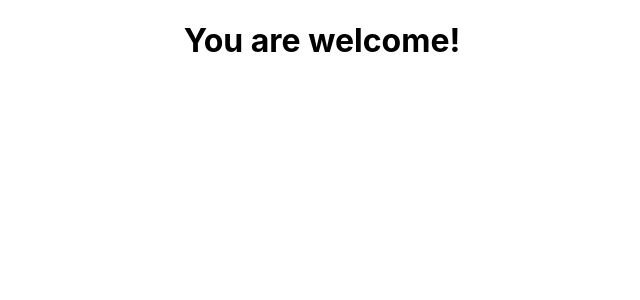
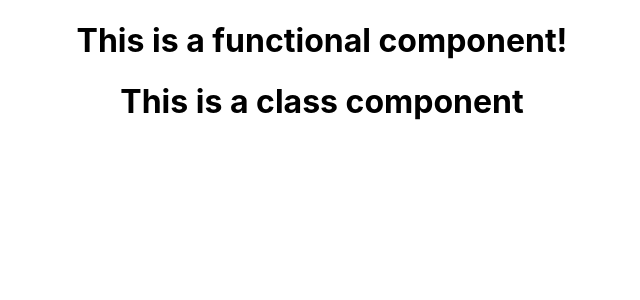
Before and after one commit to Arkoholic/schoolwebsite, a React (Create React App) app: page / in a window 1280 px wide. Shown: the top 300 px of the page, without its empty margins (318-958 px from the left). Built offline with nearby package versions, Linux system fonts and the light colour scheme.

Commit message:
more learning

```diff
--- a/src/App.js
+++ b/src/App.js
@@ -1,11 +1,13 @@
-import logo from './logo.svg';
+//import logo from './logo.svg';
 import './App.css';
 import Hello from './components/Hello';
+import Message from './components/Message';
 
 function App() {
   return (
     <div className="App">
       <Hello/>
+      <Message/>
     </div>
   );
 }
--- a/src/components/Hello.js
+++ b/src/components/Hello.js
@@ -1,5 +1,6 @@
 function Hello(){
-    return <h1>You are welcome!</h1>
+    return <h1>This is a functional component!</h1>
 }
 
+
 export default Hello;
--- /dev/null
+++ b/src/components/Message.js
@@ -0,0 +1,8 @@
+import {Component} from "react";
+class Message extends Component {
+    render() {
+        return <h1>This is a class component</h1>
+    }
+}
+
+export default Message;
```
